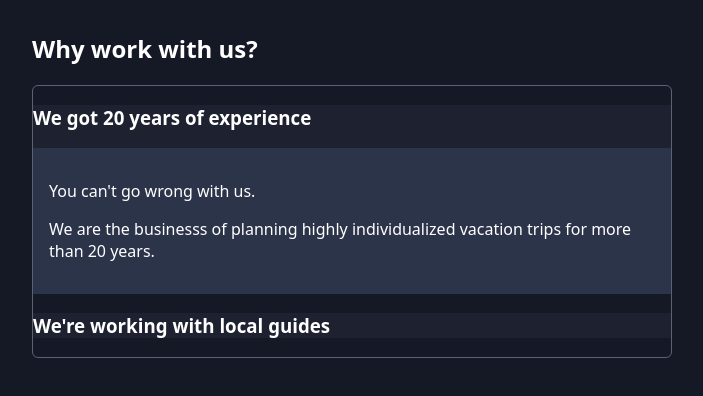
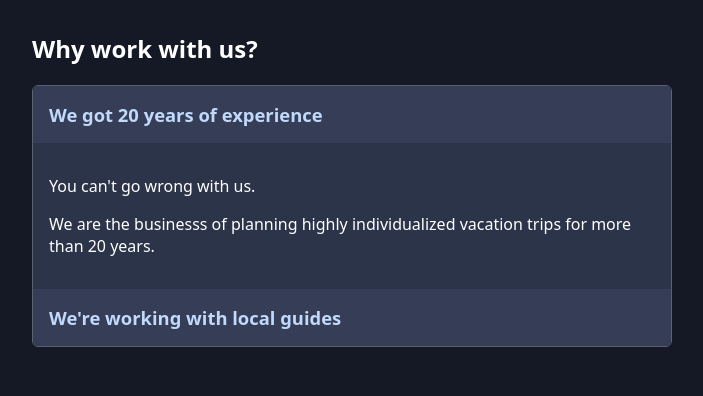
Before and after one commit to yoseftutian/best-practice-in-React, a React (Vite) app: page / in a window 1280 px wide. Both pictures are taken after a click on the element "We got 20 years of experience". Shown: the top 396 px of the page, without its empty margins (288-991 px from the left). Built offline with nearby package versions, Linux system fonts and the light colour scheme.

Commit message:
Split Accordion Item into AccordionContent and AccordionTitle components

```diff
--- a/src/App.jsx
+++ b/src/App.jsx
@@ -6,23 +6,30 @@ function App() {
       <section>
         <h2>Why work with us?</h2>
         <Accordion className="accordion">
-          <Accordion.Item
+          <Accordion.Item className="accordion-item">
+            <Accordion.Title className="accordion-item-title" id="experience">
+              We got 20 years of experience
+            </Accordion.Title>
+            <Accordion.Content
+              className="accordion-item-content"
               id="experience"
-            className="accordion-item"
-            title="We got 20 years of experience"
             >
               <article>
                 <p>You can&apos;t go wrong with us.</p>
                 <p>
-                We are the businesss of planning highly individualized vacation
-                trips for more than 20 years.
+                  We are the businesss of planning highly individualized
+                  vacation trips for more than 20 years.
                 </p>
               </article>
+            </Accordion.Content>
           </Accordion.Item>
-          <Accordion.Item
+          <Accordion.Item className="accordion-item">
+            <Accordion.Title id="local-guides" className="accordion-item-title">
+              We're working with local guides
+            </Accordion.Title>
+            <Accordion.Content
               id="local-guides"
-            className="accordion-item"
-            title="We're working with local guides "
+              className="accordion-item-content"
             >
               <article>
                 <p>we are not doing this along from our office.</p>
@@ -31,6 +38,7 @@ function App() {
                   pleasant vacation.
                 </p>
               </article>
+            </Accordion.Content>
           </Accordion.Item>
         </Accordion>
       </section>
--- /dev/null
+++ b/src/components/Accordion/AccoordionContent.jsx
@@ -0,0 +1,17 @@
+import { useAccordionContext } from "./Accordion";
+
+export default function AccoordionContent({ id, className, children }) {
+  const { openItemId } = useAccordionContext();
+
+  const isOpen = openItemId === id;
+
+  return (
+    <div
+      className={
+        isOpen ? `${className ?? ""} open` : `${className ?? ""} close`
+      }
+    >
+      {children}
+    </div>
+  );
+}
--- /dev/null
+++ b/src/components/Accordion/AccoordionTitle.jsx
@@ -0,0 +1,11 @@
+import { useAccordionContext } from "./Accordion";
+
+export default function AccoordionTitle({ id, className, children }) {
+  const { toggleItem } = useAccordionContext();
+
+  return (
+    <h3 className={className} onClick={() => toggleItem(id)}>
+      {children}
+    </h3>
+  );
+}
--- a/src/components/Accordion/Accordion.jsx
+++ b/src/components/Accordion/Accordion.jsx
@@ -2,6 +2,8 @@ import { useContext } from "react";
 import { useState } from "react";
 import { createContext } from "react";
 import AccordionItem from "./AccordionItem";
+import AccoordionTitle from "./AccoordionTitle";
+import AccoordionContent from "./AccoordionContent";
 
 const AccordionContext = createContext();
 
@@ -36,3 +38,5 @@ export default function Accordion({ children, className }) {
 }
 
 Accordion.Item = AccordionItem;
+Accordion.Title = AccoordionTitle;
+Accordion.Content = AccoordionContent;
--- a/src/components/Accordion/AccordionItem.jsx
+++ b/src/components/Accordion/AccordionItem.jsx
@@ -1,20 +1,3 @@
-import { useAccordionContext } from "./Accordion";
-
-export default function AccordionItem({ id, className, title, children }) {
-  const { openItemId, toggleItem } = useAccordionContext();
-
-  const isOpen = openItemId === id;
-
-  return (
-    <li className={className}>
-      <h3 onClick={() => toggleItem(id)}>{title}</h3>
-      <div
-        className={
-          isOpen ? "accordion-item-content open" : "accordion-item-content"
-        }
-      >
-        {children}
-      </div>
-    </li>
-  );
+export default function AccordionItem({ className, children }) {
+  return <li className={className}>{children}</li>;
 }
--- a/src/index.css
+++ b/src/index.css
@@ -3,8 +3,8 @@
 }
 
 html {
-  font-family: system-ui, -apple-system, BlinkMacSystemFont, 'Segoe UI', Roboto,
-    Oxygen, Ubuntu, Cantarell, 'Open Sans', 'Helvetica Neue', sans-serif;
+  font-family: system-ui, -apple-system, BlinkMacSystemFont, "Segoe UI", Roboto,
+    Oxygen, Ubuntu, Cantarell, "Open Sans", "Helvetica Neue", sans-serif;
 }
 
 body {
@@ -62,11 +62,12 @@ main {
 }
 
 .accordion-item-content {
-  display: none;
   padding: 1rem;
   background-color: #2c344a;
 }
-
+.close {
+  display: none;
+}
 .open {
   display: block;
 }
```
Lines whose indentation alone changed are shown as unchanged.
